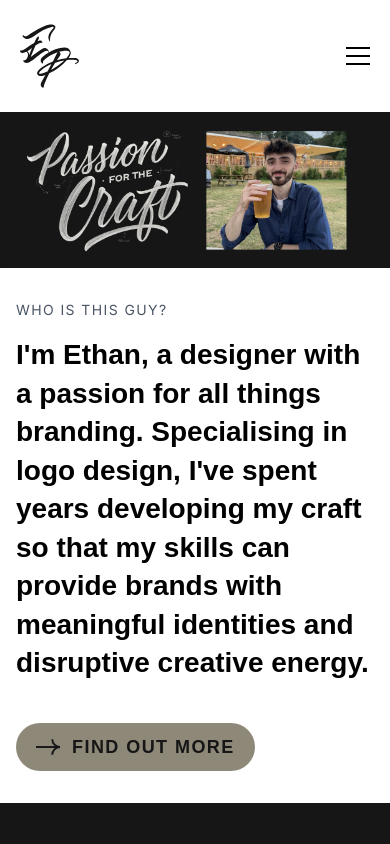
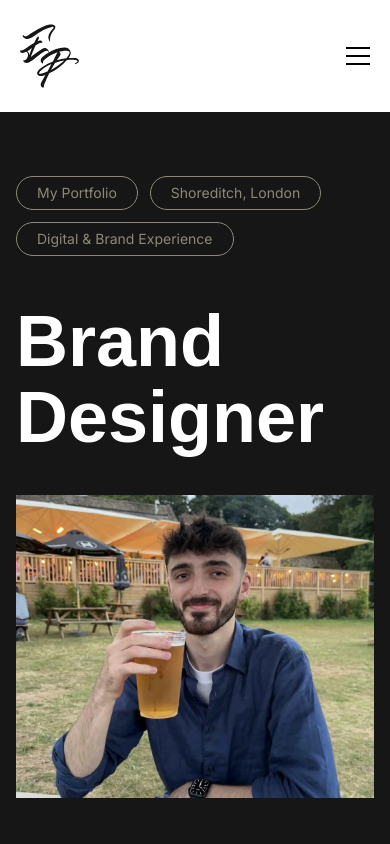
Before and after one commit to AntoniDev97/ethan-proctor, a Next.js app: page / in a window 390 px wide. Shown: the top 844 px of the page. Built offline with nearby package versions, Linux system fonts and the light colour scheme; a web font is replaced by a local one.

Commit message:
Hero section change and implement custom cursor and improve layout responsiveness

```diff
--- a/app/(dark)/about/page.tsx
+++ b/app/(dark)/about/page.tsx
@@ -55,7 +55,7 @@ export default function AboutPage() {
               <div className="md:col-span-12 2xl:col-start-2 2xl:col-span-10">
                 {/* In The Making */}
                 <FadeIn className="flex flex-col lg:flex-row gap-12 lg:gap-12 items-start mb-[80px]">
-                  <div className="relative w-full lg:w-[350px] aspect-[522/791] flex-shrink-0">
+                  <div className="relative w-full lg:w-[350px] aspect-[522/791] shrink-0">
                     <Image
                       src="/about/golfing_me_about.webp"
                       alt="Young Ethan playing golf"
@@ -68,8 +68,8 @@ export default function AboutPage() {
                       In the Making
                     </h2>
                     <div className="space-y-6 text-black text-xl md:text-xl lg:text-xl xl:text-[2.2rem] 2xl:text-2xl min-[1650px]:text-[2.2rem] min-[1850px]:text-2xl min-[2100px]:text-[2.2rem] leading-snug font-semibold">
-                      <p>I’ve spent most of my life in the rurals of North Yorkshire,
-                        with a mild golfing addiction that I can’t seem to shake. Undecided on
+                      <p>Iâ€™ve spent most of my life in the rurals of North Yorkshire,
+                        with a mild golfing addiction that I canâ€™t seem to shake. Undecided on
                         what I wanted to pursue, I took on Accounting at university but a small
                         part of me craved creativity.
                       </p>
@@ -101,7 +101,7 @@ export default function AboutPage() {
                       </p>
                     </div>
                   </div>
-                  <div className="relative w-full lg:w-[450px] aspect-[704/532] flex-shrink-0 order-1 md:order-2">
+                  <div className="relative w-full lg:w-[450px] aspect-[704/532] shrink-0 order-1 md:order-2">
                     <Image
                       src="/about/photography_studio_about.webp"
                       alt="Ethan in photography studio"
--- a/app/(dark)/layout.tsx
+++ b/app/(dark)/layout.tsx
@@ -9,7 +9,7 @@ export default function DarkLayout({
   return (
     <div className="bg-brand-dark text-[#e5e5e5] min-h-screen flex flex-col">
       <Header />
-      <main className="flex-grow">{children}</main>
+      <main className="grow">{children}</main>
       <Footer />
     </div>
   );
--- a/app/(light)/layout.tsx
+++ b/app/(light)/layout.tsx
@@ -9,7 +9,7 @@ export default function LightLayout({
   return (
     <div className="bg-white text-brand-dark min-h-screen flex flex-col">
       <Header />
-      <main className="flex-grow">{children}</main>
+      <main className="grow">{children}</main>
       <Footer />
     </div>
   );
--- a/app/components/sections/Hero.tsx
+++ b/app/components/sections/Hero.tsx
@@ -2,26 +2,61 @@
 
 import Image from "next/image";
 import * as motion from "motion/react-client";
+import Container from "../layout/Container";
 
+const badges = ["My Portfolio", "Shoreditch, London", "Digital & Brand Experience"];
 
 const Hero = () => {
   return (
+    <section className="bg-brand-dark py-16 md:py-24">
+      <Container>
+        <div className="grid grid-cols-1 md:grid-cols-2 gap-10 md:gap-16 items-center">
+          <div className="flex flex-col justify-between h-full">
             <motion.div
-      className="w-full"
+              className="flex flex-wrap gap-3"
+              initial={{ opacity: 0, y: 20 }}
+              animate={{ opacity: 1, y: 0 }}
+              transition={{ duration: 0.6 }}
+            >
+              {badges.map((badge) => (
+                <span
+                  key={badge}
+                  className="rounded-full border border-brand-light px-5 py-1.5 text-sm md:text-base text-brand-light"
+                >
+                  {badge}
+                </span>
+              ))}
+            </motion.div>
+            <motion.h1
+              className="text-white font-bold leading-[1.05] text-[4.5rem] md:text-[6.5rem] lg:text-[9rem] xl:text-[11rem] mt-12 md:mt-0"
+              style={{ fontFamily: '"din-2014", sans-serif' }}
+              initial={{ opacity: 0, y: 20 }}
+              animate={{ opacity: 1, y: 0 }}
+              transition={{ duration: 0.6, delay: 0.2 }}
+            >
+              Brand
+              <br />
+              Designer
+            </motion.h1>
+          </div>
+          <motion.div
             initial={{ opacity: 0, scale: 0.95 }}
             animate={{ opacity: 1, scale: 1 }}
             transition={{ duration: 0.8, ease: "easeOut" }}
           >
             <Image
-        src="/homepage/HomePageBanner.webp"
+              src="/homepage/Ethan_Proctor_Home.webp"
               alt="Ethan Proctor - Graphic Designer & Brand Identity Specialist"
               width={0}
               height={0}
-        sizes="100vw"
+              sizes="(min-width: 768px) 50vw, 100vw"
               className="w-full h-auto"
               priority
             />
           </motion.div>
+        </div>
+      </Container>
+    </section>
   );
 };
 
--- /dev/null
+++ b/app/components/ui/CustomCursor.tsx
@@ -0,0 +1,53 @@
+// components/ui/CustomCursor.tsx
+
+"use client";
+
+import { useEffect, useState } from "react";
+import { motion, useMotionValue } from "motion/react";
+
+const CURSOR_SIZE = 50;
+
+const INTERACTIVE_SELECTOR =
+  "a, button, [role='button'], input, textarea, select, label";
+
+const CustomCursor = () => {
+  const [hovered, setHovered] = useState(false);
+  const [visible, setVisible] = useState(false);
+
+  const x = useMotionValue(-CURSOR_SIZE);
+  const y = useMotionValue(-CURSOR_SIZE);
+
+  useEffect(() => {
+    const handleMove = (e: MouseEvent) => {
+      x.set(e.clientX - CURSOR_SIZE / 2);
+      y.set(e.clientY - CURSOR_SIZE / 2);
+      setVisible(true);
+    };
+    const handleOver = (e: MouseEvent) => {
+      const target = e.target as Element | null;
+      setHovered(!!target?.closest(INTERACTIVE_SELECTOR));
+    };
+    const handleLeave = () => setVisible(false);
+
+    window.addEventListener("mousemove", handleMove);
+    window.addEventListener("mouseover", handleOver);
+    document.documentElement.addEventListener("mouseleave", handleLeave);
+    return () => {
+      window.removeEventListener("mousemove", handleMove);
+      window.removeEventListener("mouseover", handleOver);
+      document.documentElement.removeEventListener("mouseleave", handleLeave);
+    };
+  }, [x, y]);
+
+  return (
+    <motion.div
+      aria-hidden
+      className="custom-cursor pointer-events-none fixed left-0 top-0 z-[9999] rounded-full bg-white mix-blend-difference"
+      style={{ x, y, width: CURSOR_SIZE, height: CURSOR_SIZE }}
+      animate={{ scale: hovered ? 1 : 0.5, opacity: visible ? 1 : 0 }}
+      transition={{ type: "spring", stiffness: 400, damping: 28 }}
+    />
+  );
+};
+
+export default CustomCursor;
--- a/app/globals.css
+++ b/app/globals.css
@@ -5,10 +5,34 @@
 */
 @import "tailwindcss";
 
+@theme {
+  --color-brand-dark: #161616;
+  --color-brand-light: #8e8879;
+  --color-brand-gray: #3a3a3a;
+}
+
 :root {
   --brand-dark: #161616;
   --brand-light: #8e8879;
   --brand-gray: #3a3a3a;
+}
+
+/* Custom cursor: only on devices with a real mouse pointer.
+   The native cursor is hidden and replaced by the follower circle. */
+.custom-cursor {
+  display: none;
+}
+
+@media (pointer: fine) and (min-width: 1024px) {
+  .custom-cursor {
+    display: block;
+  }
+
+  *,
+  *::before,
+  *::after {
+    cursor: none !important;
+  }
 }
 
 /* Custom layer styles */
--- a/app/layout.tsx
+++ b/app/layout.tsx
@@ -4,6 +4,7 @@ import type { Metadata } from "next";
 // We'll import the fonts we defined in the tailwind config
 import { Inter, Dancing_Script } from "next/font/google";
 import "./globals.css";
+import CustomCursor from "./components/ui/CustomCursor";
 
 
 // Setup the font variables
@@ -100,6 +101,7 @@ export default function RootLayout({
         className={`${inter.variable} ${dancingScript.variable} font-sans`}
         style={{ fontFamily: "din-2014, var(--font-inter), sans-serif" }}
       >
+        <CustomCursor />
         {children}
       </body>
     </html>
```
Lines whose indentation alone changed are shown as unchanged.
